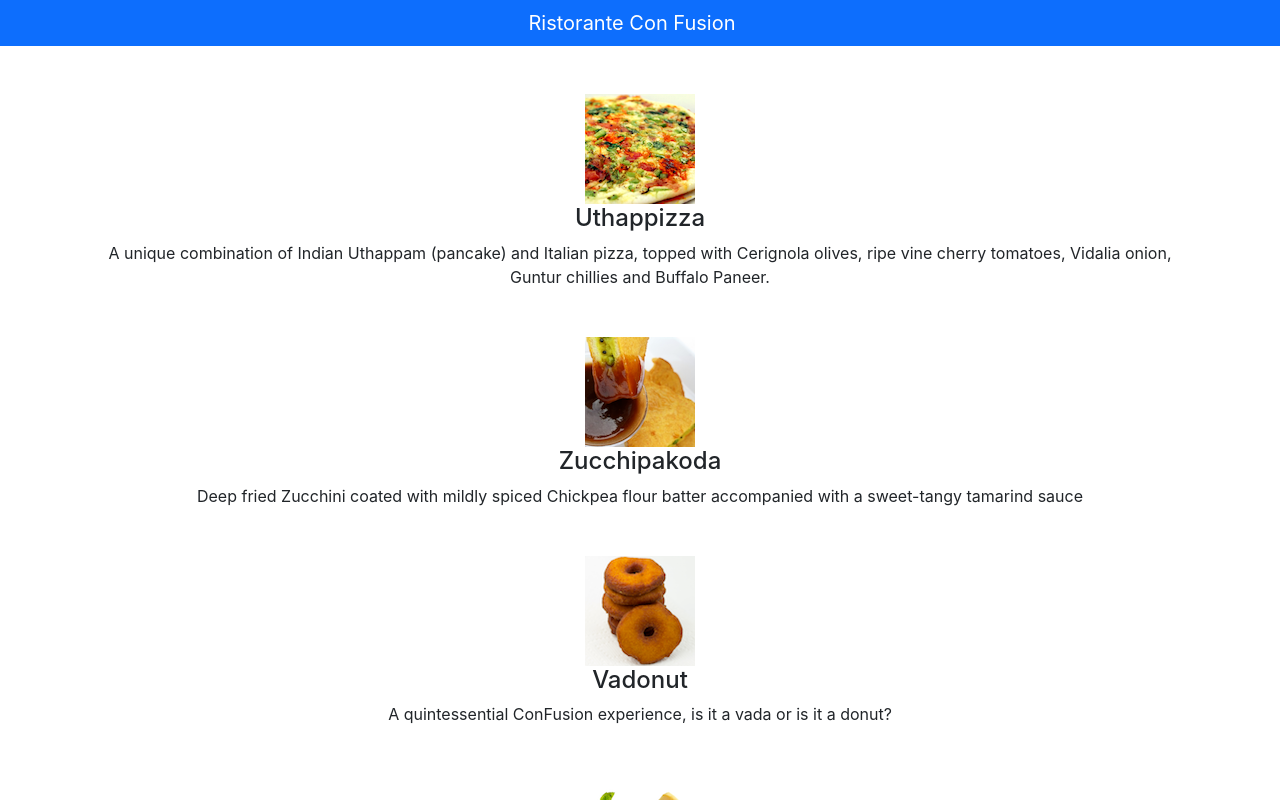
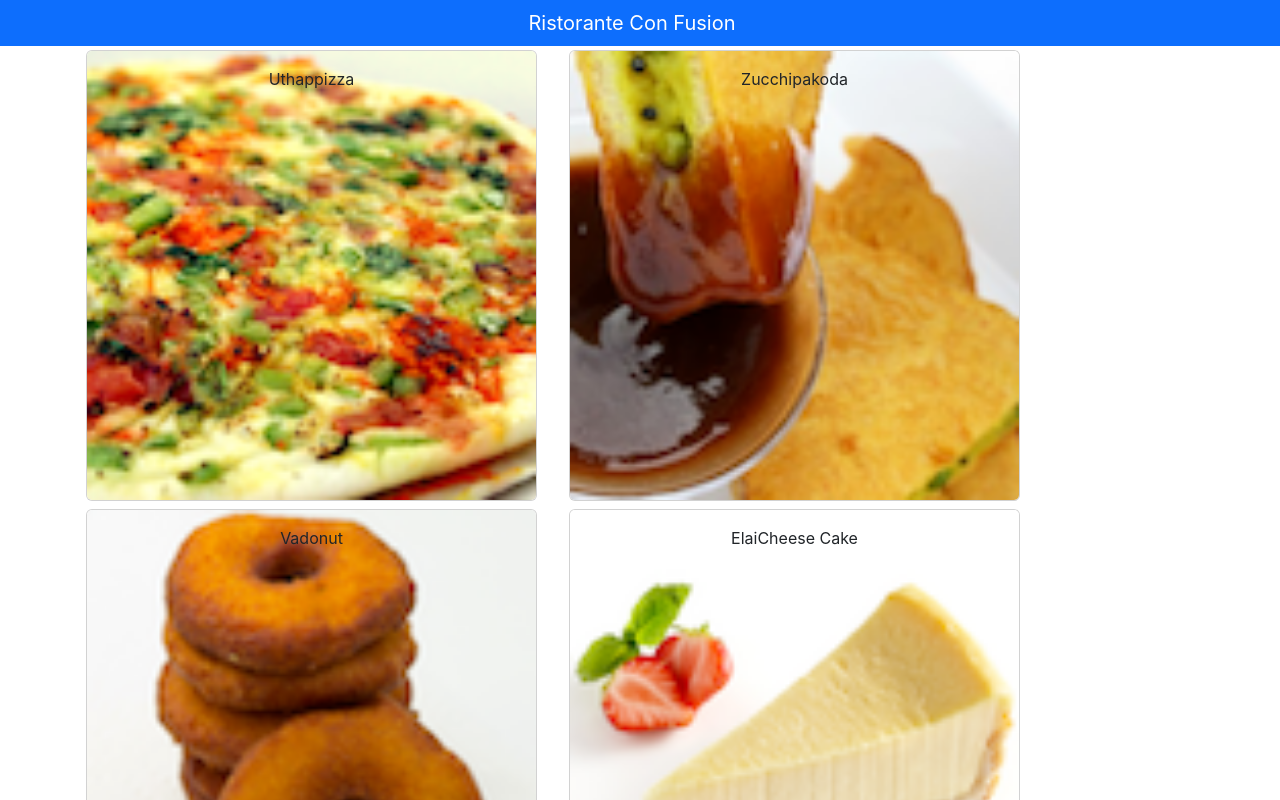
Before and after one commit to EbraFH/FullStack-React, a React (Create React App) app in the folder secondCourse/confusion/: page / in a window 1280 px wide. Shown: the top 800 px of the page. Built offline with nearby package versions, Linux system fonts and the light colour scheme.

Commit message:
React Components Part 2

```diff
--- a/secondCourse/confusion/src/App.js
+++ b/secondCourse/confusion/src/App.js
@@ -3,8 +3,15 @@ import React, { Component } from "react";
 import { Navbar, NavbarBrand } from "reactstrap";
 import "./App.css";
 import Menu from "./componants/MenuComponent";
+import { DISHES } from "./shared/dishes";
 
 class App extends Component {
+  constructor(props) {
+    super(props);
+    this.state = {
+      dishes: DISHES,
+    };
+  }
   render() {
     return (
       <div className="App">
@@ -13,7 +20,7 @@ class App extends Component {
             <NavbarBrand href="/">Ristorante Con Fusion</NavbarBrand>
           </div>
         </Navbar>
-        <Menu  />
+        <Menu dishes={this.state.dishes}  />
       </div>
     );
   }
--- a/secondCourse/confusion/src/componants/MenuComponent.js
+++ b/secondCourse/confusion/src/componants/MenuComponent.js
@@ -1,76 +1,61 @@
 import React, { Component } from "react";
-import { Media } from "reactstrap";
+import {
+  Card,
+  CardImg,
+  CardImgOverlay,
+  CardText,
+  CardBody,
+  CardTitle,
+} from "reactstrap";
 
 class Menu extends Component {
   constructor(props) {
     super(props);
+
     this.state = {
-      dishes: [
-        {
-          id: 0,
-          name: "Uthappizza",
-          image: "assets/images/uthappizza.png",
-          category: "mains",
-          label: "Hot",
-          price: "4.99",
-          description:
-            "A unique combination of Indian Uthappam (pancake) and Italian pizza, topped with Cerignola olives, ripe vine cherry tomatoes, Vidalia onion, Guntur chillies and Buffalo Paneer.",
-        },
-        {
-          id: 1,
-          name: "Zucchipakoda",
-          image: "assets/images/zucchipakoda.png",
-          category: "appetizer",
-          label: "",
-          price: "1.99",
-          description:
-            "Deep fried Zucchini coated with mildly spiced Chickpea flour batter accompanied with a sweet-tangy tamarind sauce",
-        },
-        {
-          id: 2,
-          name: "Vadonut",
-          image: "assets/images/vadonut.png",
-          category: "appetizer",
-          label: "New",
-          price: "1.99",
-          description:
-            "A quintessential ConFusion experience, is it a vada or is it a donut?",
-        },
-        {
-          id: 3,
-          name: "ElaiCheese Cake",
-          image: "assets/images/elaicheesecake.png",
-          category: "dessert",
-          label: "",
-          price: "2.99",
-          description:
-            "A delectable, semi-sweet New York Style Cheese Cake, with Graham cracker crust and spiced with Indian cardamoms",
-        },
-      ],
+      selectedDish: null,
     };
   }
 
+  onDishSelect(dish) {
+    this.setState({ selectedDish: dish });
+  }
+
+  renderDish(dish) {
+    if (dish != null)
+      return (
+        <Card>
+          <CardImg top src={dish.image} alt={dish.name} />
+          <CardBody>
+            <CardTitle>{dish.name}</CardTitle>
+            <CardText>{dish.description}</CardText>
+          </CardBody>
+        </Card>
+      );
+    else return <div></div>;
+  }
+
   render() {
-    const menu = this.state.dishes.map((dish) => {
+    const menu = this.props.dishes.map((dish) => {
       return (
-        <div key={dish.id} className="col-12 mt-5">
-          <Media tag="li">
-            <Media left middle>
-              <Media object src={dish.image} alt={dish.name} />
-            </Media>
-            <Media body className="ml-5">
-              <Media heading>{dish.name}</Media>
-              <p>{dish.description}</p>
-            </Media>
-          </Media>
+        <div className="col-12 col-md-5 m-1">
+          <Card key={dish.id} onClick={() => this.onDishSelect(dish)}>
+            <CardImg width="100%" src={dish.image} alt={dish.name} />
+            <CardImgOverlay>
+              <CardTitle>{dish.name}</CardTitle>
+            </CardImgOverlay>
+          </Card>
         </div>
       );
     });
 
     return (
       <div className="container">
+        <div className="row">{menu}</div>
         <div className="row">
-          <Media list >{menu}</Media>
+          <div className="col-12 col-md-5 m-1">
+            {this.renderDish(this.state.selectedDish)}
+          </div>
         </div>
       </div>
     );
--- /dev/null
+++ b/secondCourse/confusion/src/shared/dishes.js
@@ -0,0 +1,194 @@
+export const DISHES = [
+  {
+    id: 0,
+    name: "Uthappizza",
+    image: "assets/images/uthappizza.png",
+    category: "mains",
+    label: "Hot",
+    price: "4.99",
+    description:
+      "A unique combination of Indian Uthappam (pancake) and Italian pizza, topped with Cerignola olives, ripe vine cherry tomatoes, Vidalia onion, Guntur chillies and Buffalo Paneer.",
+    comments: [
+      {
+        id: 0,
+        rating: 5,
+        comment: "Imagine all the eatables, living in conFusion!",
+        author: "John Lemon",
+        date: "2012-10-16T17:57:28.556094Z",
+      },
+      {
+        id: 1,
+        rating: 4,
+        comment:
+          "Sends anyone to heaven, I wish I could get my mother-in-law to eat it!",
+        author: "Paul McVites",
+        date: "2014-09-05T17:57:28.556094Z",
+      },
+      {
+        id: 2,
+        rating: 3,
+        comment: "Eat it, just eat it!",
+        author: "Michael Jaikishan",
+        date: "2015-02-13T17:57:28.556094Z",
+      },
+      {
+        id: 3,
+        rating: 4,
+        comment: "Ultimate, Reaching for the stars!",
+        author: "Ringo Starry",
+        date: "2013-12-02T17:57:28.556094Z",
+      },
+      {
+        id: 4,
+        rating: 2,
+        comment: "It's your birthday, we're gonna party!",
+        author: "25 Cent",
+        date: "2011-12-02T17:57:28.556094Z",
+      },
+    ],
+  },
+  {
+    id: 1,
+    name: "Zucchipakoda",
+    image: "assets/images/zucchipakoda.png",
+    category: "appetizer",
+    label: "",
+    price: "1.99",
+    description:
+      "Deep fried Zucchini coated with mildly spiced Chickpea flour batter accompanied with a sweet-tangy tamarind sauce",
+    comments: [
+      {
+        id: 0,
+        rating: 5,
+        comment: "Imagine all the eatables, living in conFusion!",
+        author: "John Lemon",
+        date: "2012-10-16T17:57:28.556094Z",
+      },
+      {
+        id: 1,
+        rating: 4,
+        comment:
+          "Sends anyone to heaven, I wish I could get my mother-in-law to eat it!",
+        author: "Paul McVites",
+        date: "2014-09-05T17:57:28.556094Z",
+      },
+      {
+        id: 2,
+        rating: 3,
+        comment: "Eat it, just eat it!",
+        author: "Michael Jaikishan",
+        date: "2015-02-13T17:57:28.556094Z",
+      },
+      {
+        id: 3,
+        rating: 4,
+        comment: "Ultimate, Reaching for the stars!",
+        author: "Ringo Starry",
+        date: "2013-12-02T17:57:28.556094Z",
+      },
+      {
+        id: 4,
+        rating: 2,
+        comment: "It's your birthday, we're gonna party!",
+        author: "25 Cent",
+        date: "2011-12-02T17:57:28.556094Z",
+      },
+    ],
+  },
+  {
+    id: 2,
+    name: "Vadonut",
+    image: "assets/images/vadonut.png",
+    category: "appetizer",
+    label: "New",
+    price: "1.99",
+    description:
+      "A quintessential ConFusion experience, is it a vada or is it a donut?",
+    comments: [
+      {
+        id: 0,
+        rating: 5,
+        comment: "Imagine all the eatables, living in conFusion!",
+        author: "John Lemon",
+        date: "2012-10-16T17:57:28.556094Z",
+      },
+      {
+        id: 1,
+        rating: 4,
+        comment:
+          "Sends anyone to heaven, I wish I could get my mother-in-law to eat it!",
+        author: "Paul McVites",
+        date: "2014-09-05T17:57:28.556094Z",
+      },
+      {
+        id: 2,
+        rating: 3,
+        comment: "Eat it, just eat it!",
+        author: "Michael Jaikishan",
+        date: "2015-02-13T17:57:28.556094Z",
+      },
+      {
+        id: 3,
+        rating: 4,
+        comment: "Ultimate, Reaching for the stars!",
+        author: "Ringo Starry",
+        date: "2013-12-02T17:57:28.556094Z",
+      },
+      {
+        id: 4,
+        rating: 2,
+        comment: "It's your birthday, we're gonna party!",
+        author: "25 Cent",
+        date: "2011-12-02T17:57:28.556094Z",
+      },
+    ],
+  },
+  {
+    id: 3,
+    name: "ElaiCheese Cake",
+    image: "assets/images/elaicheesecake.png",
+    category: "dessert",
+    label: "",
+    price: "2.99",
+    description:
+      "A delectable, semi-sweet New York Style Cheese Cake, with Graham cracker crust and spiced with Indian cardamoms",
+    comments: [
+      {
+        id: 0,
+        rating: 5,
+        comment: "Imagine all the eatables, living in conFusion!",
+        author: "John Lemon",
+        date: "2012-10-16T17:57:28.556094Z",
+      },
+      {
+        id: 1,
+        rating: 4,
+        comment:
+          "Sends anyone to heaven, I wish I could get my mother-in-law to eat it!",
+        author: "Paul McVites",
+        date: "2014-09-05T17:57:28.556094Z",
+      },
+      {
+        id: 2,
+        rating: 3,
+        comment: "Eat it, just eat it!",
+        author: "Michael Jaikishan",
+        date: "2015-02-13T17:57:28.556094Z",
+      },
+      {
+        id: 3,
+        rating: 4,
+        comment: "Ultimate, Reaching for the stars!",
+        author: "Ringo Starry",
+        date: "2013-12-02T17:57:28.556094Z",
+      },
+      {
+        id: 4,
+        rating: 2,
+        comment: "It's your birthday, we're gonna party!",
+        author: "25 Cent",
+        date: "2011-12-02T17:57:28.556094Z",
+      },
+    ],
+  },
+];
```
